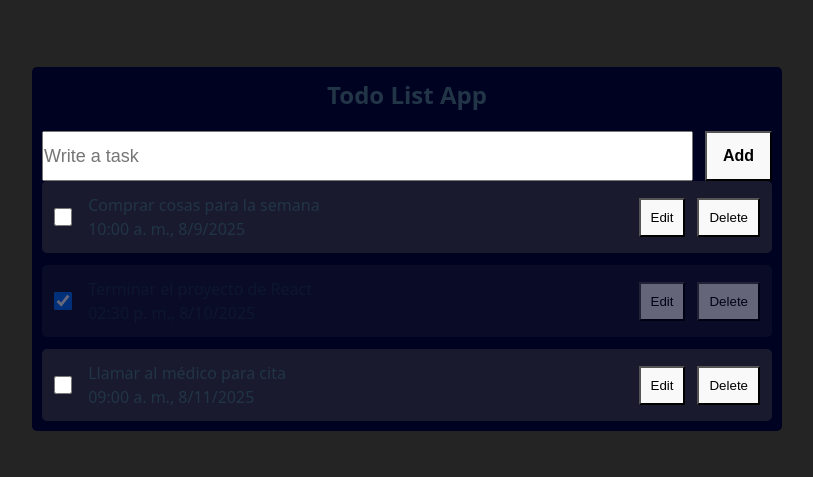
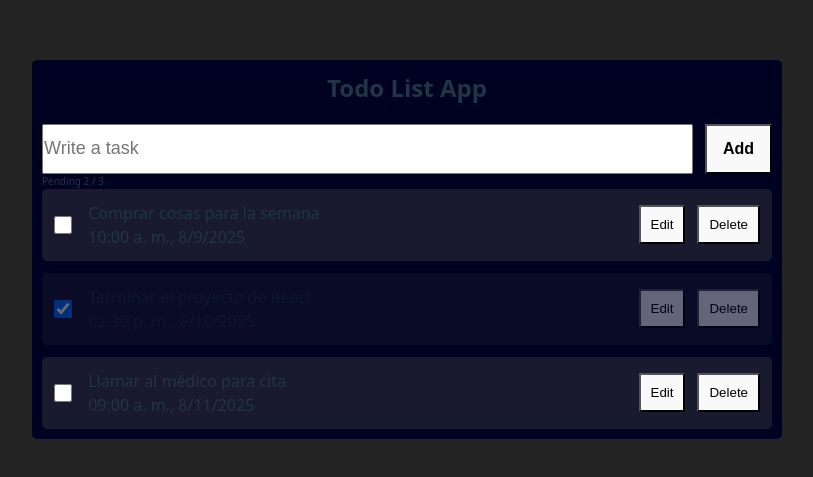
Before and after one commit to EzeSandes/ReactLearningJourney, a React (Vite) app in the folder Begginner/todo-list/: page / in a window 1280 px wide. Shown: the part 151-628 px from the top of the page, without its empty margins (233-1046 px from the left). Built offline with nearby package versions, Linux system fonts and the light colour scheme.

Commit message:
added new Stats component to display metric of the tasks

```diff
--- a/Begginner/todo-list/src/App.jsx
+++ b/Begginner/todo-list/src/App.jsx
@@ -4,6 +4,7 @@ import Logo from './components/Logo';
 import Form from './components/Form';
 import List from './components/List';
 import Modal from './components/Modal';
+import Stats from './components/Stats';
 
 const initialTasks = [
   {
@@ -108,6 +109,7 @@ function App() {
 
       <main className='main'>
         <Form onSubmit={handleAddItem} />
+        <Stats tasks={tasks} />
         <List
           tasks={tasks}
           onDeleteItem={handleDeleteItem}
--- /dev/null
+++ b/Begginner/todo-list/src/components/Stats.jsx
@@ -0,0 +1,15 @@
+import React from 'react';
+
+function Stats({ tasks }) {
+  const numOfPendingTasks = tasks.filter(task => !task.completed).length;
+
+  return (
+    <div className='stats'>
+      <p>
+        Pending {numOfPendingTasks} / {tasks.length}
+      </p>
+    </div>
+  );
+}
+
+export default Stats;
```
